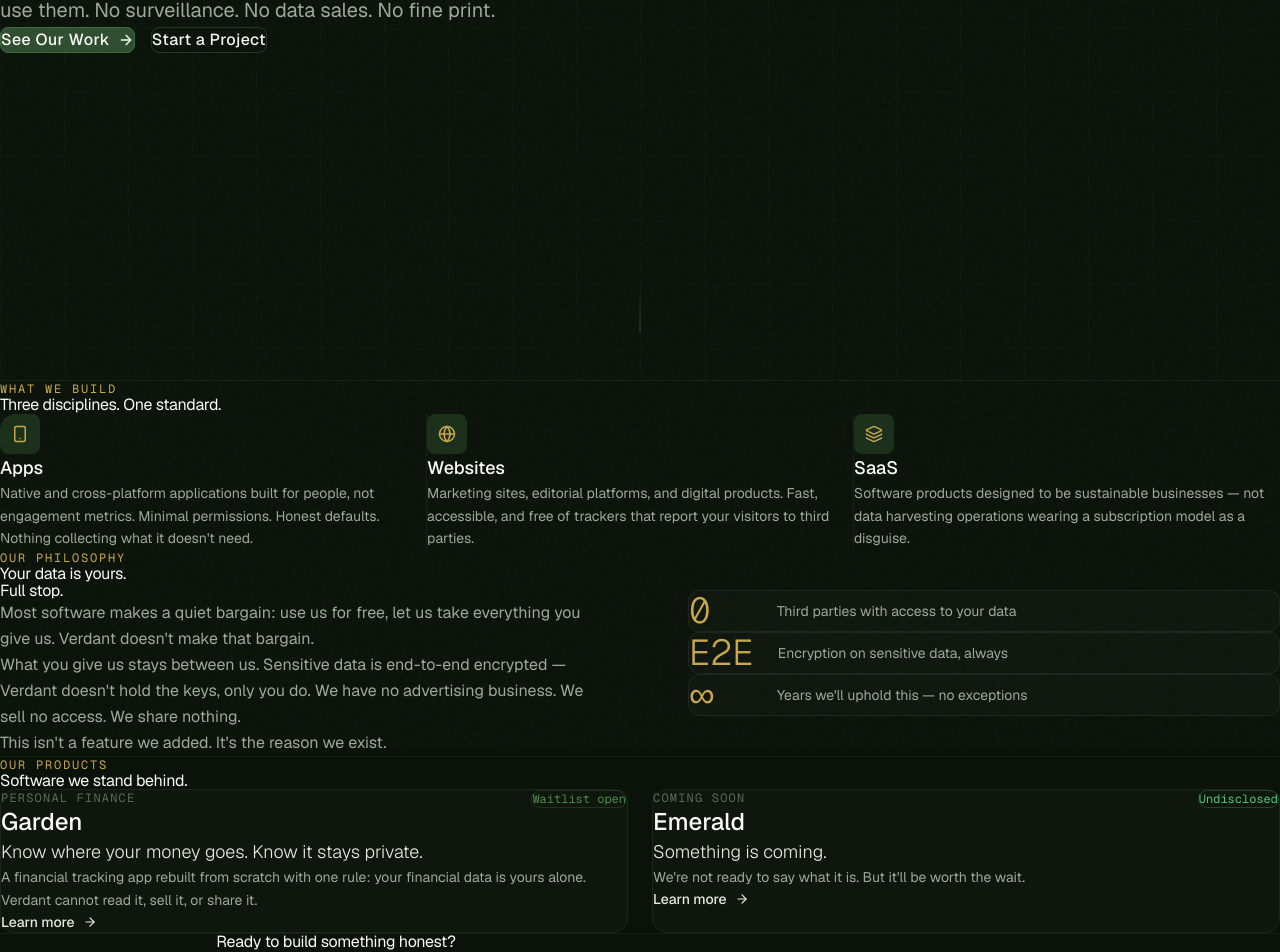
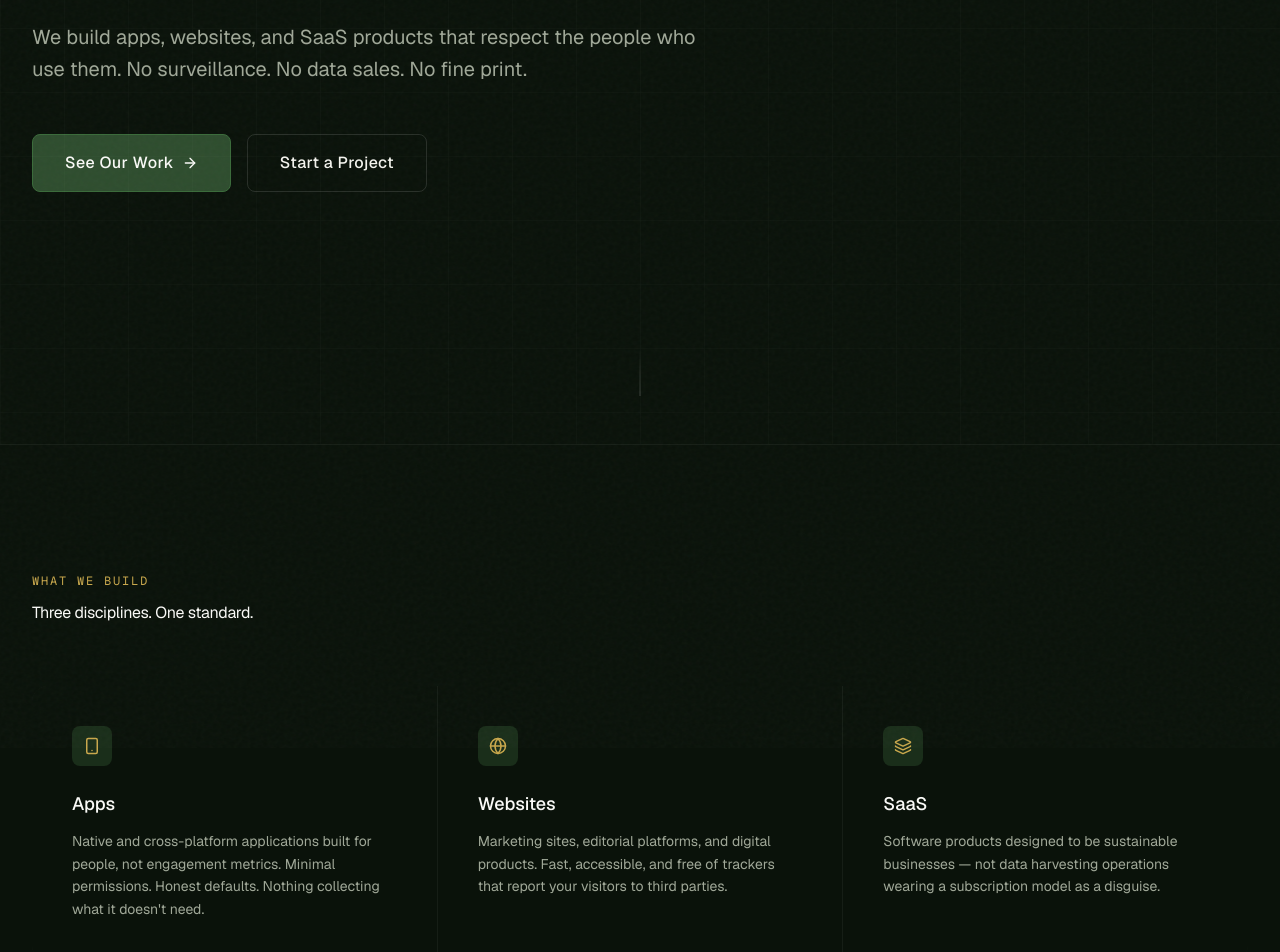
Before and after one commit to khushinpatel1/Verdant, a Next.js app: page / in a window 1280 px wide. Shown: the part 420-1372 px from the top of the page. Built offline with nearby package versions, Linux system fonts and the light colour scheme; no server answers.

Commit message:
site fix changes

```diff
--- a/app/globals.css
+++ b/app/globals.css
@@ -65,10 +65,8 @@
   --border-medium: rgba(255, 255, 255, 0.12);
 }
 
-* {
+* * {
   box-sizing: border-box;
-  padding: 0;
-  margin: 0;
 }
 
 html {
--- a/app/page.tsx
+++ b/app/page.tsx
@@ -22,11 +22,8 @@ const iconMap: Record<string, React.ElementType> = {
 const ease = [0.22, 1, 0.36, 1] as [number, number, number, number];
 
 const fadeItem = (i: number) => ({
-  initial: { opacity: 0, y: 24 },
-  animate: { opacity: 1, y: 0 },
   transition: { duration: 0.6, ease, delay: i * 0.1 },
 });
-
 export default function HomePage() {
   const { home } = site;
 
@@ -80,14 +77,11 @@ export default function HomePage() {
             </motion.div>
           </div>
 
-          <motion.div
-            initial={{ opacity: 0 }}
-            animate={{ opacity: 1 }}
-            transition={{ delay: 1.2, duration: 0.6 }}
+          <div
             className="absolute bottom-12 left-1/2 -translate-x-1/2 flex flex-col items-center gap-2"
           >
             <div className="w-px h-12 bg-gradient-to-b from-transparent to-white/20" />
-          </motion.div>
+          </div>
         </div>
       </section>
 
@@ -167,7 +161,7 @@ export default function HomePage() {
               {[home.philosophy.stat1, home.philosophy.stat2, home.philosophy.stat3].map((stat) => (
                 <div
                   key={stat.label}
-                  className="flex items-center gap-6 p-6 rounded-xl border border-white/[0.06] bg-white/[0.02]"
+                  className="flex items-center gap-6 p-6 rounded-xl border border-white/6 bg-white/2"
                 >
                   <span className="text-4xl font-mono font-light text-gold-400 min-w-[4rem]">
                     {stat.value}
@@ -203,7 +197,7 @@ export default function HomePage() {
               >
                 <Link
                   href={product.href}
-                  className="group block h-full rounded-2xl border border-white/[0.06] bg-white/[0.02] p-8 md:p-10 hover:bg-white/[0.04] hover:border-white/10 transition-all duration-300 no-underline"
+                  className="group block h-full rounded-2xl border border-white/6 bg-white/2 p-8 md:p-10 hover:bg-white/4 hover:border-white/10 transition-all duration-300 no-underline"
                 >
                   <div className="flex items-start justify-between mb-6">
                     <div>
```
